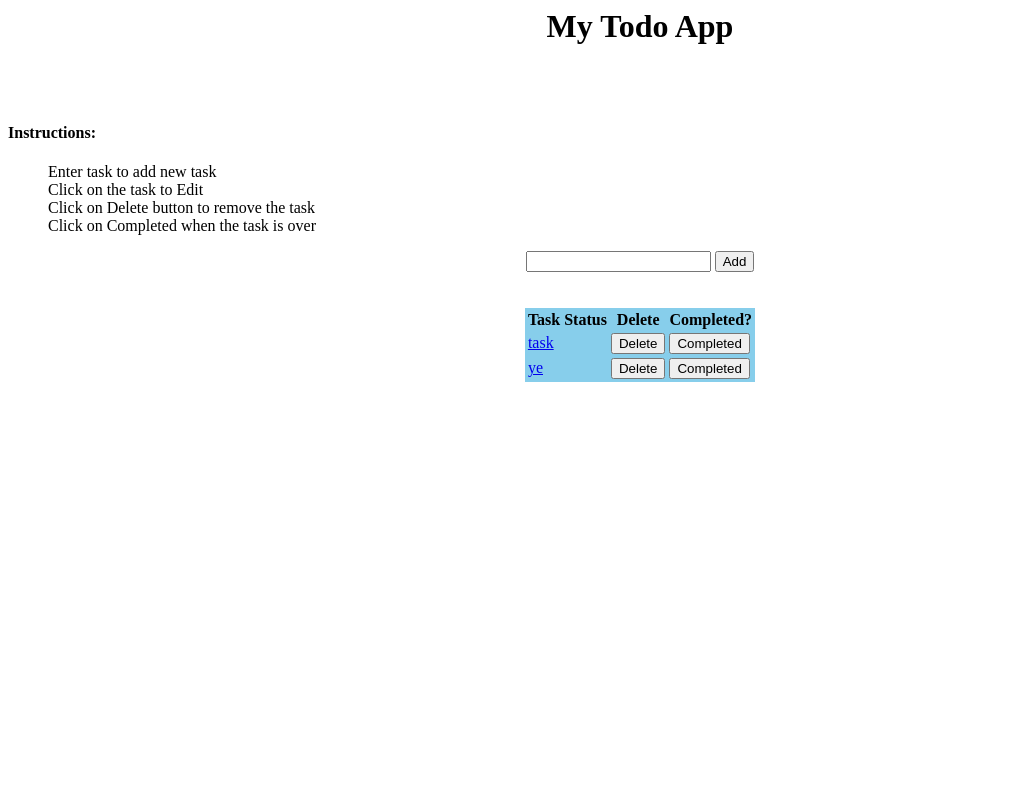
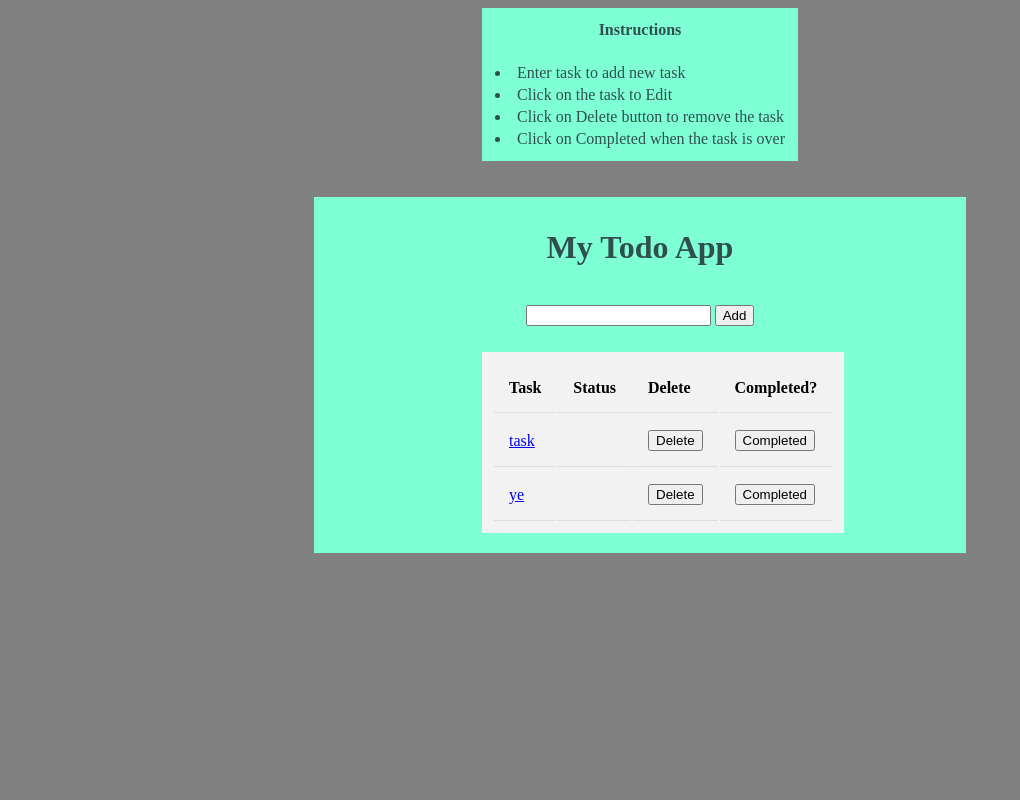
Before and after one commit to paritoshM9/ToDoApp, a Django app: page /todo/ in a window 1280 px wide. Shown: the whole page, without its empty margins (0-1020 px from the left). Run offline with Django 3.2, Linux system fonts and the light colour scheme; data comes from the database, SQL or seed files in the repository.

Commit message:
minor bug solved

```diff
--- a/ToDo/todo_project/templates/todo.html
+++ b/ToDo/todo_project/templates/todo.html
@@ -5,30 +5,70 @@
         form {
         display: inline;
         }
-        li {
-        display: inline;
-        }
+
         a {
         decoration: none;
         }
-        table{
-        background-color: skyblue;
+        body{
+	background-color:808080;
 
-        }
+	}
+	div{
+	margin: auto;
+ 	margin-top: 20px;
+  	width: 50%;
+  	padding: 10px;
+	margin: auto;
+	background-color:7FFFD4;
+	color: 2F4F4F;
+	padding:10px;
+	}
+
+	#instr{
+	margin: auto;
+	background-color:7FFFD4;
+	color: 2F4F4F;
+	padding:10px;
+
+	}
+
+	#main{
+
+	padding: 10px;
+	background-color: #f2f2f2;
+	}
+#tab2{
+margin:auto;
+margin-top:-20px;
+}
+#tab2 th,#tab2 td {
+  border-bottom: 1px solid #ddd;
+padding: 15px;
+  text-align: left;
+}
+#tab2 tr:hover {background-color: #DCDCDC;}
+
+
     </style>
 </head>
 <body>
-<center><h1>My Todo App</h1></center>
-<br><br>
-<h4>Instructions:</h4>
+<table id = "instr">
+<tr><td>
+<h4><center>Instructions</center></h4></td></tr>
 <ul>
-    <li>Enter task to add new task</li><br>
-    <li>Click on the task to Edit</li><br>
+    <tr><td><li>Enter task to add new task</li></td></tr>
+    <tr><td><li>Click on the task to Edit</li></td></tr>
 
-    <li>Click on Delete button to remove the task</li><br>
-    <li>Click on Completed when the task is over</li><br>
+    <tr><td><li>Click on Delete button to remove the task</li></td></tr>
+    <tr><td><li>Click on Completed when the task is over</li></td></tr>
 
 </ul>
+</table>
+<br><br>
+<div>
+
+<h1><center>My Todo App</center></h1>
+<br>
 <center>
 <form action="/addTodo/" method="post">{% csrf_token %}
     <input type="text" name = "content"/>
@@ -36,8 +76,9 @@
 
 </form>
 <br><br><br>
-
-<table>
+<div id="tab2">
+<table id="main">
+    <div id="tab2">
     <tr>
         <th>Task</th>
         <th>Status</th>
@@ -65,7 +106,10 @@
 
     </tr>
     {% endfor %}
+
 </table>
+</div>
 </center>
+</div>
 </body>
 </html>
--- a/ToDo/todo_project/todo/models.py
+++ b/ToDo/todo_project/todo/models.py
@@ -2,5 +2,5 @@ from django.db import models
 
 class TodoItem(models.Model):
     content = models.TextField()
-    status = models.TextField()
+    status = models.TextField(default="")
     #time = models.TimeField((u"Conversation Time"), blank=True)
```
Also changed, not shown: ToDo/todo_project/todo_project/settings.py (+4 -4 lines), README.md, ToDo/todo_project/todo/migrations/0002_todoitem_status.py (added), screenshot.png (added).
